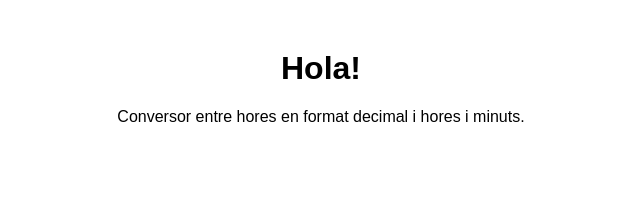
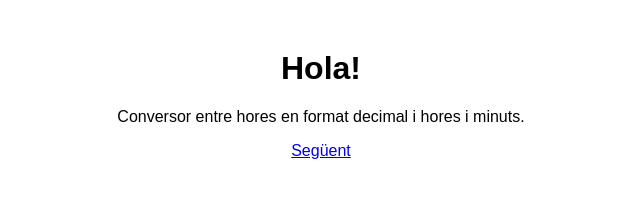
Before and after one commit to jcaweb/CalcTime, a plain HTML site: page index.html in a window 1280 px wide. Shown: the full height of the page, 319-959 px from the left. Drawn offline with Linux system fonts and the light colour scheme.

Commit message:
Update index.html

```diff
--- a/index.html
+++ b/index.html
@@ -14,5 +14,7 @@
 <body>
   <h1>Hola!</h1>
   <p>Conversor entre hores en format decimal i hores i minuts.</p>
+  <a href="pagina2.html">Següent</a>
 </body>
+
 </html>
```
